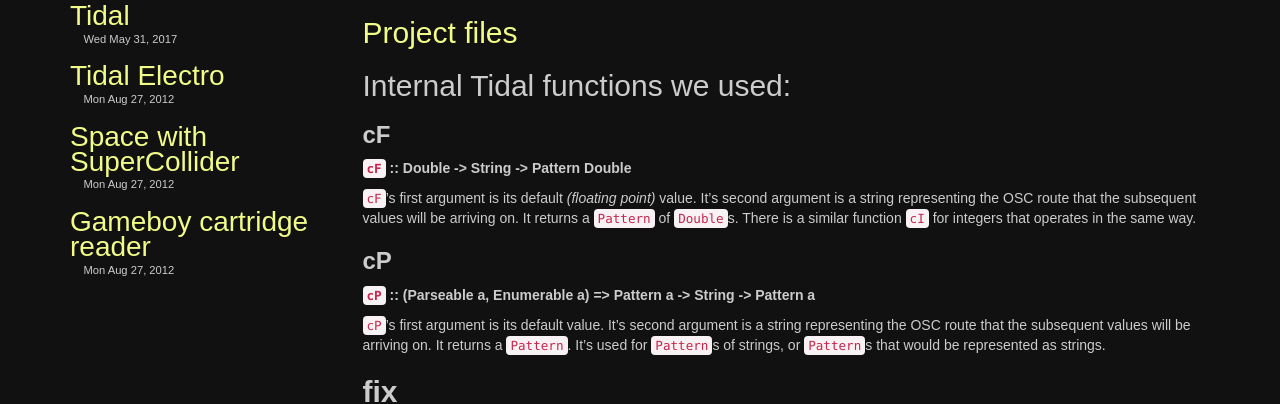
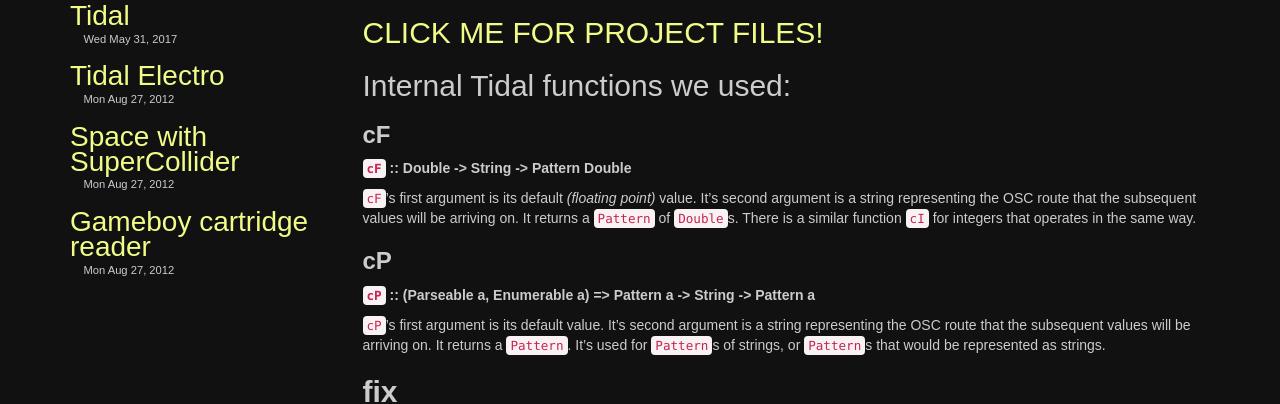
Before and after one commit to efairbanks/ericfairbanks-org-jekyll-bootstrap, a Jekyll site: the page built from _posts/2018-12-17-tidal-tutorial-part-4.markdown, in a window 1280 px wide and 900 px high, cut to the strip 496-900 px from the top of the window. Built offline with Jekyll 4.4.1, drawn with Linux system fonts in a browser that asks for light colours.

Commit message:
Updating post.

```diff
--- a/_posts/2018-12-17-tidal-tutorial-part-4.markdown
+++ b/_posts/2018-12-17-tidal-tutorial-part-4.markdown
@@ -6,7 +6,7 @@
 
 <iframe width="560" height="315" src="https://www.youtube.com/embed/biynSrFygUo" frameborder="0" allow="accelerometer; autoplay; encrypted-media; gyroscope; picture-in-picture" allowfullscreen> </iframe>
 
-## [Project files](http://ericfairbanks.org/tidal_midi_harmony_tutorial.zip)
+## [CLICK ME FOR PROJECT FILES!](http://ericfairbanks.org/tidal_midi_harmony_tutorial.zip)
 
 ## Internal Tidal functions we used:
 
```
